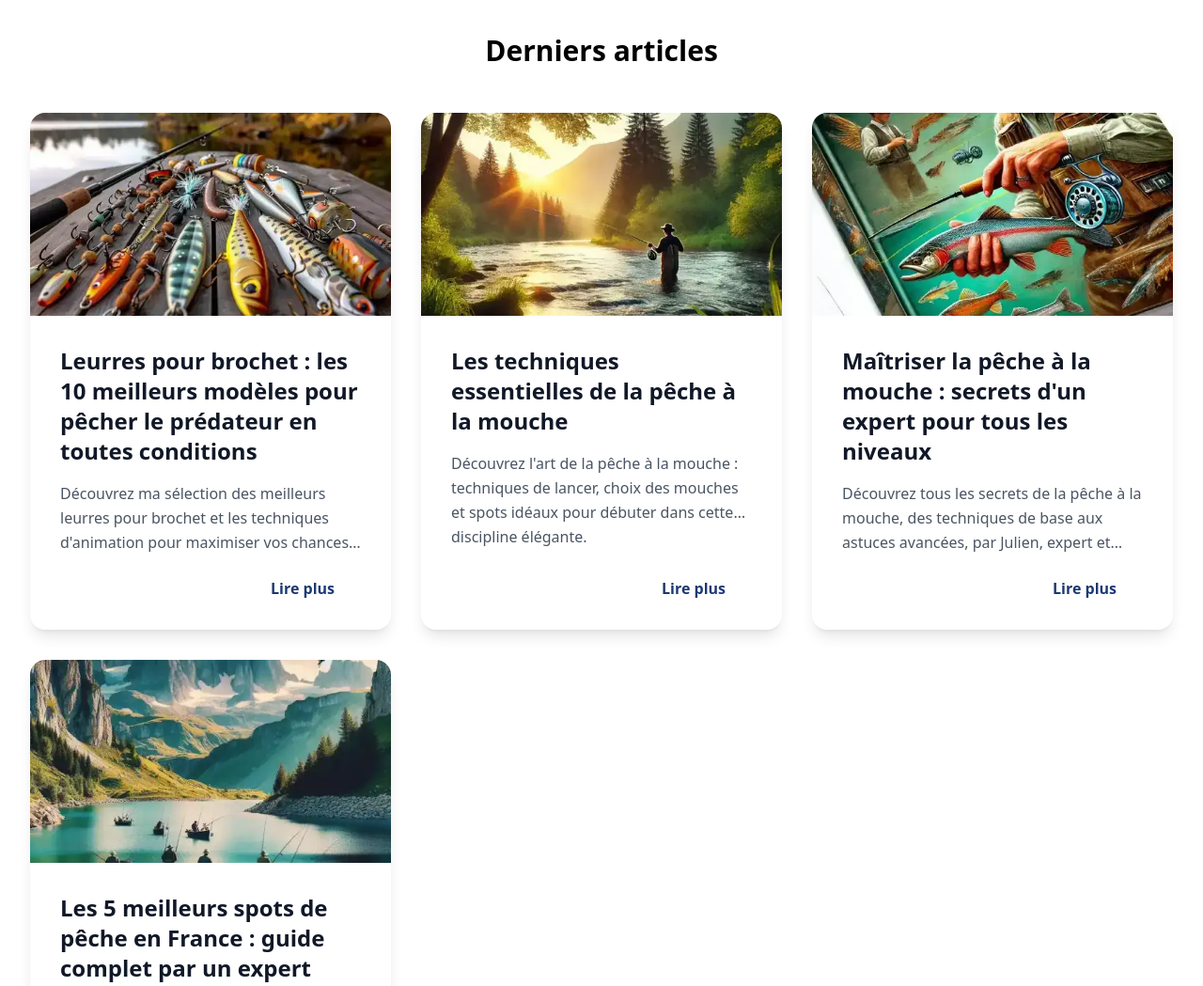
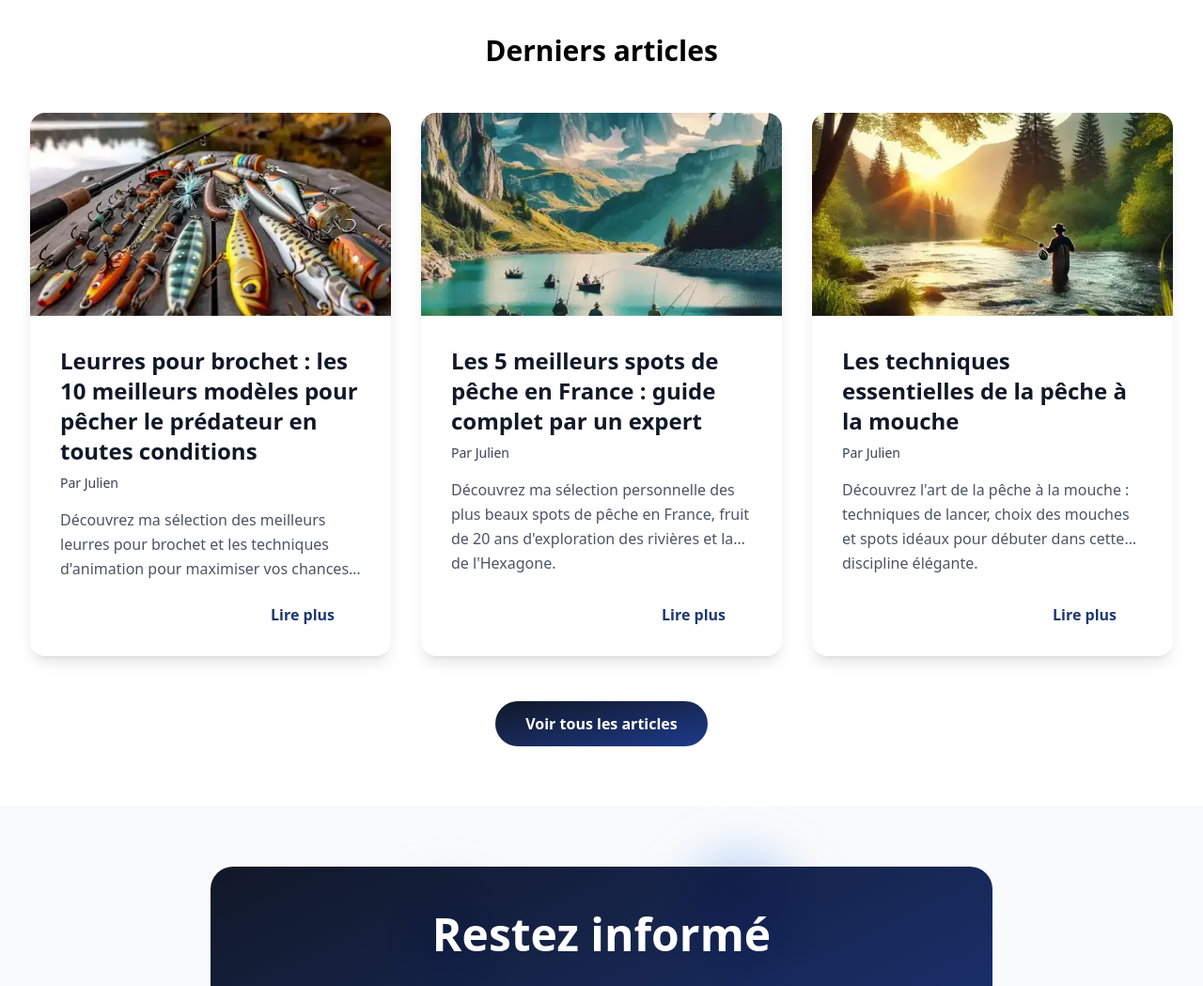
Before and after one commit to agencepantera/peche-expert, an Astro site: page / in a window 1280 px wide. Shown: the part 780-1829 px from the top of the page at 94% size. Built offline with nearby package versions, Linux system fonts and the light colour scheme; Astro itself is replaced by a stand-in of ours.

Commit message:
last version

```diff
--- a/src/components/Card.astro
+++ b/src/components/Card.astro
@@ -6,9 +6,11 @@ interface Props {
   description: string;
   image: string;
   href: string;
+  author: string;
 }
 
-const { title, description, image, href } = Astro.props;
+const { title, description, image, href, author } = Astro.props;
+const capitalizedAuthor = author ? author.charAt(0).toUpperCase() + author.slice(1) : 'Julien';
 
 // Générer les chemins pour les différentes tailles d'images
 const imagePath = image.replace('.webp', '');
@@ -52,10 +54,13 @@ const imageLg = `${imagePath}-lg.webp`;
     <!-- Contenu -->
     <div class="p-8 flex flex-col flex-grow">
       <!-- Titre avec soulignement animé -->
-      <h3 class="text-2xl font-bold mb-4 relative inline-block text-gray-900 group-hover:text-primary-to transition-colors duration-300">
+      <h3 class="text-2xl font-bold mb-2 relative inline-block text-gray-900 group-hover:text-primary-to transition-colors duration-300">
         {title}
         <span class="absolute bottom-0 left-0 w-0 h-0.5 bg-primary-gradient transition-all duration-300 group-hover:w-full"></span>
       </h3>
+
+      <!-- Auteur -->
+      <p class="text-gray-700 text-sm mb-4 font-medium">Par {capitalizedAuthor}</p>
 
       <!-- Description -->
       <p class="text-gray-600 leading-relaxed mb-6 line-clamp-3 flex-grow">
--- a/src/content/blog/meilleurs-leurres-brochet.md
+++ b/src/content/blog/meilleurs-leurres-brochet.md
@@ -1,7 +1,7 @@
 ---
 title: "Leurres pour brochet : les 10 meilleurs modèles pour pêcher le prédateur en toutes conditions"
 description: "Découvrez ma sélection des meilleurs leurres pour brochet et les techniques d'animation pour maximiser vos chances de capture, basées sur 20 ans d'expérience."
-pubDate: 2024-01-17
+pubDate: 2024-12-07
 author: "julien"
 image: "/images/blog/meilleurs-leurres-pour-brochets.webp"
 category: "techniques"
--- a/src/content/blog/meilleurs-spots-france.md
+++ b/src/content/blog/meilleurs-spots-france.md
@@ -1,7 +1,7 @@
 ---
 title: "Les 5 meilleurs spots de pêche en France : guide complet par un expert"
 description: "Découvrez ma sélection personnelle des plus beaux spots de pêche en France, fruit de 20 ans d'exploration des rivières et lacs de l'Hexagone."
-pubDate: 2024-01-10
+pubDate: 2024-12-04
 author: "julien"
 image: "/images/blog/Les-5-meilleurs-spots-de-peche-en-France.webp"
 category: "spots"
--- a/src/content/blog/peche-mouche.md
+++ b/src/content/blog/peche-mouche.md
@@ -1,7 +1,7 @@
 ---
 title: "Les techniques essentielles de la pêche à la mouche"
 description: "Découvrez l'art de la pêche à la mouche : techniques de lancer, choix des mouches et spots idéaux pour débuter dans cette discipline élégante."
-pubDate: 2024-01-16
+pubDate: 2024-12-01
 author: "julien"
 image: "/images/blog/Les-techniques-essentielles-de-la-peche-a-la-mouche.webp"
 category: "techniques"
--- a/src/content/blog/techniques-peche-mouche.md
+++ b/src/content/blog/techniques-peche-mouche.md
@@ -1,7 +1,7 @@
 ---
 title: "Maîtriser la pêche à la mouche : secrets d'un expert pour tous les niveaux"
 description: "Découvrez tous les secrets de la pêche à la mouche, des techniques de base aux astuces avancées, par Julien, expert et guide passionné."
-pubDate: 2024-01-15
+pubDate: 2024-11-28
 author: "julien"
 image: "/images/blog/maitriser-la-peche-a-la-mouche.webp"
 category: "techniques"
--- a/src/pages/blog/index.astro
+++ b/src/pages/blog/index.astro
@@ -53,6 +53,7 @@ const categories = [...new Set([...allCategories, ...usedCategories])];
           description={post.data.description}
           image={post.data.image}
           href={`/blog/${post.slug}`}
+          author={post.data.author}
         />
       ))}
     </div>
--- a/src/pages/index.astro
+++ b/src/pages/index.astro
@@ -8,7 +8,7 @@ import Newsletter from '../components/Newsletter.astro';
 const allPosts = await getCollection('blog');
 const sortedPosts = allPosts
   .sort((a, b) => b.data.pubDate.valueOf() - a.data.pubDate.valueOf())
-  .slice(0, 6);
+  .slice(0, 3);
 
 // Définir toutes les catégories possibles
 const allCategories = ['techniques', 'spots', 'equipement', 'conseils'];
@@ -71,6 +71,7 @@ const allCategories = ['techniques', 'spots', 'equipement', 'conseils'];
               description={post.data.description}
               image={post.data.image}
               href={`/blog/${post.slug}`}
+              author={post.data.author}
             />
           ))}
         </div>
```
